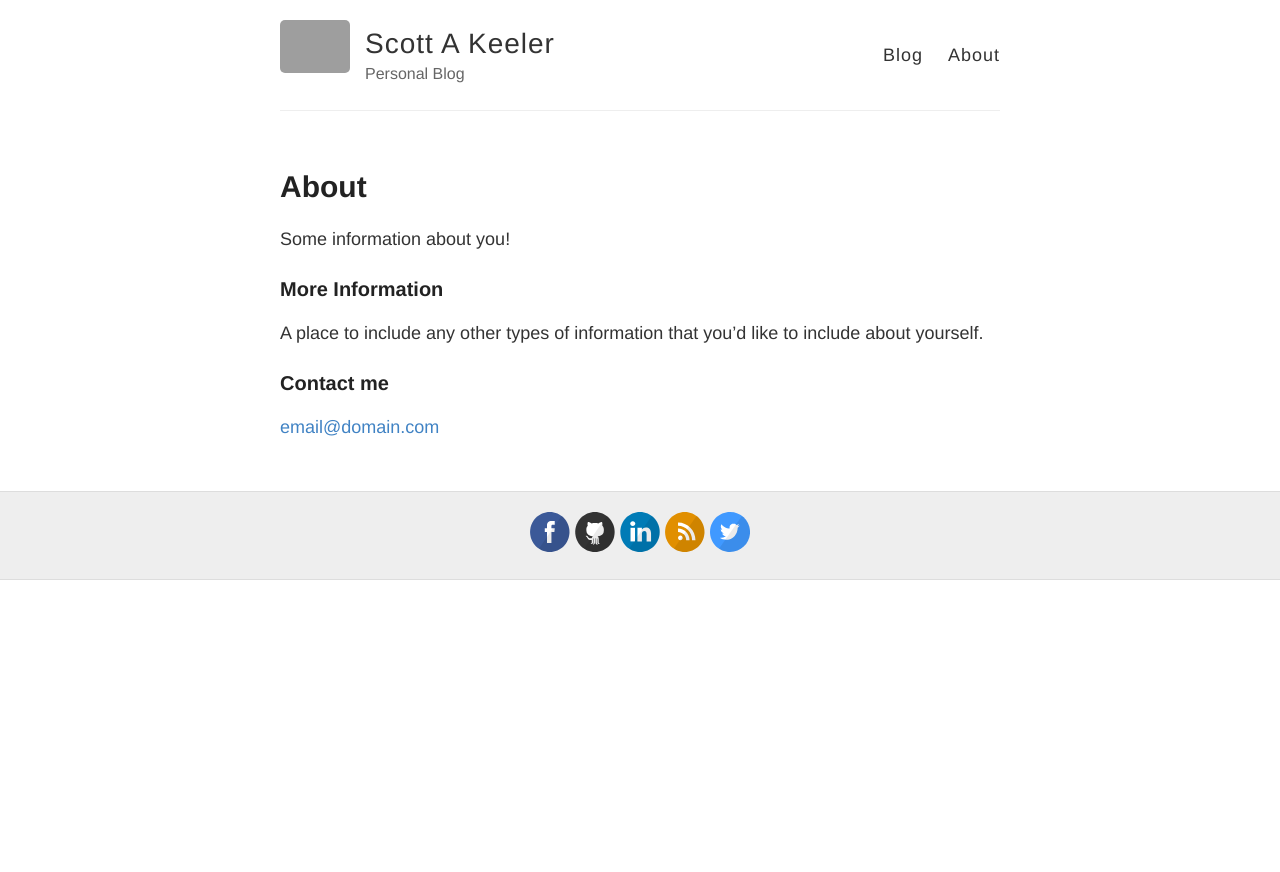
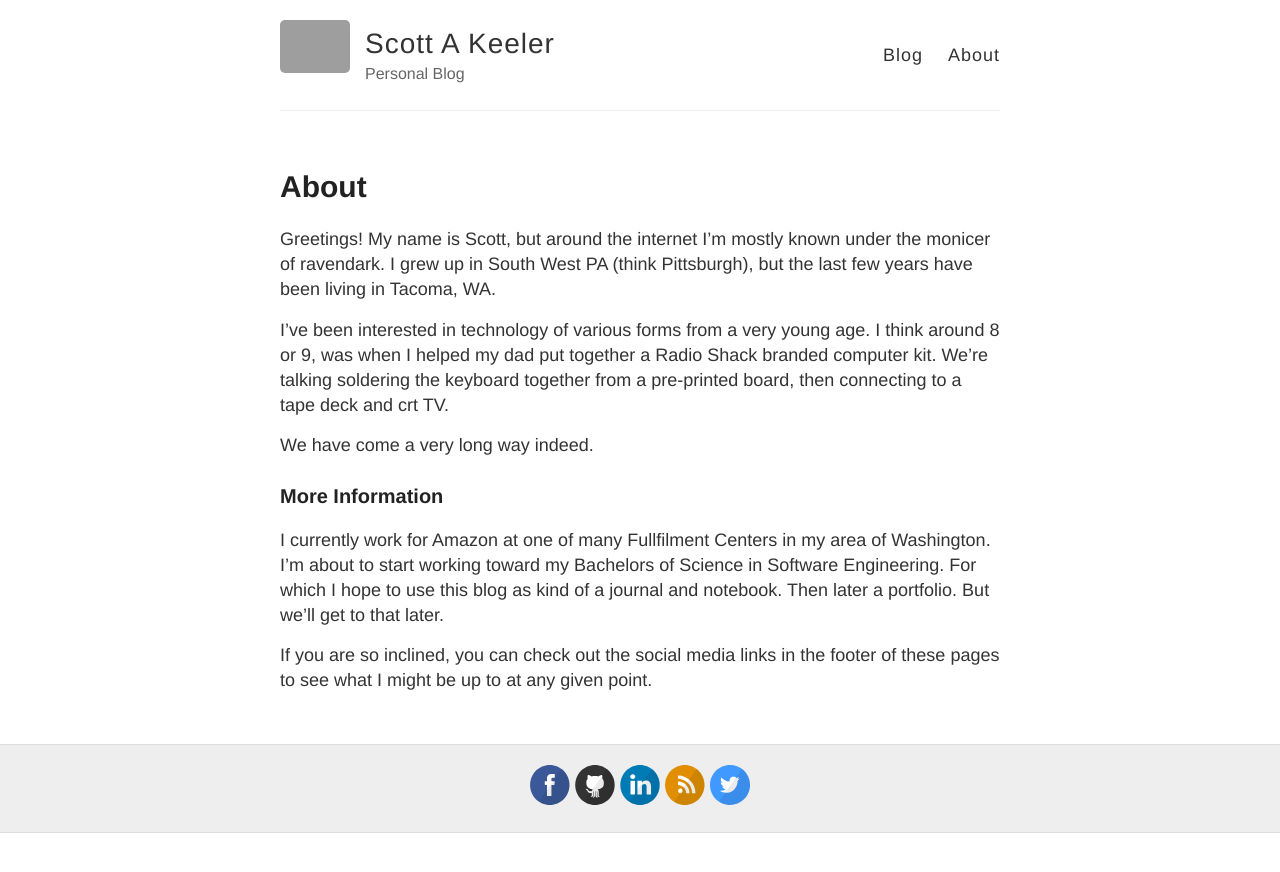
Before and after one commit to ravendark/ravendark.github.io, a Jekyll site: the page built from about.md, in a window 1280 px wide. Shown: the top 872 px of the page. Built offline with Jekyll 4.4.1, drawn with Linux system fonts in a browser that asks for light colours; grey boxes are pictures that could not be loaded.

Commit message:
updated About page

```diff
--- a/about.md
+++ b/about.md
@@ -4,12 +4,25 @@ title: About
 permalink: /about/
 ---
 
-Some information about you!
+Greetings! My name is Scott, but around the internet I'm mostly known under
+the monicer of ravendark. I grew up in South West PA (think Pittsburgh), but
+the last few years have been living in Tacoma, WA.
+
+I've been interested in technology of various forms from a very young age. I think
+around 8 or 9, was when I helped my dad put together a Radio Shack branded
+computer kit. We're talking soldering the keyboard together from a pre-printed
+board, then connecting to a tape deck and crt TV.
+
+We have come a very long way indeed.
+
+
 
 ### More Information
 
-A place to include any other types of information that you'd like to include about yourself.
+I currently work for Amazon at one of many Fullfilment Centers in my area of Washington.
+I'm about to start working toward my Bachelors of Science in Software Engineering.
+For which I hope to use this blog as kind of a journal and notebook.
+Then later a portfolio. But we'll get to that later.
 
-### Contact me
-
-[email@domain.com](mailto:email@domain.com)
+If you are so inclined, you can check out the social media links in the footer
+of these pages to see what I might be up to at any given point.
```
